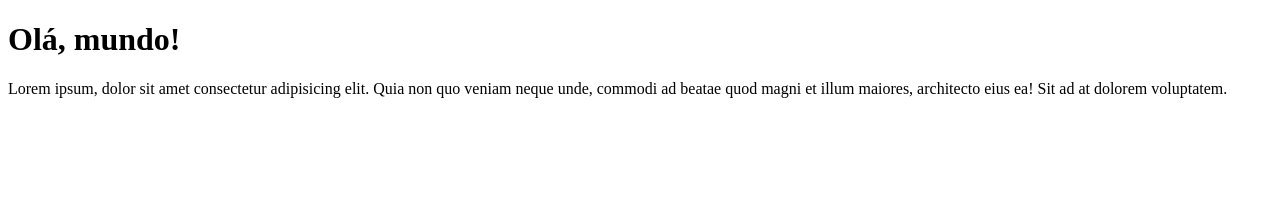
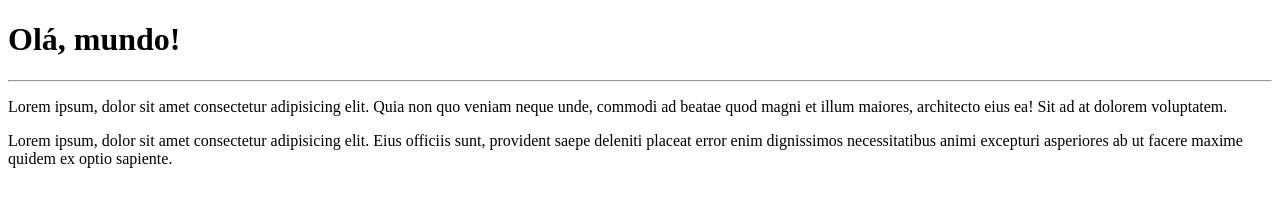
Before and after one commit to andressarodrigues2172dev/siteada-1, a plain HTML site: page site_olamundo/index.html in a window 1280 px wide. Drawn offline with Linux system fonts and the light colour scheme.

Commit message:
Adicionei um parágrafo

```diff
--- a/site_olamundo/index.html
+++ b/site_olamundo/index.html
@@ -5,8 +5,10 @@
     <meta name="viewport" content="width=device-width, initial-scale=1.0">
     <title>Meu primeiro site me repositório</title>
 </head>
-<body>
-    <h1>Olá, mundo!</h1>
-    <p>Lorem ipsum, dolor sit amet consectetur adipisicing elit. Quia non quo veniam neque unde, commodi ad beatae quod magni et illum maiores, architecto eius ea! Sit ad at dolorem voluptatem.</p>
-</body>
+    <body>
+        <h1>Olá, mundo!</h1>
+        <hr>
+            <p>Lorem ipsum, dolor sit amet consectetur adipisicing elit. Quia non quo veniam neque unde, commodi ad beatae quod magni et illum maiores, architecto eius ea! Sit ad at dolorem voluptatem.</p>
+            <p>Lorem ipsum, dolor sit amet consectetur adipisicing elit. Eius officiis sunt, provident saepe deleniti placeat error enim dignissimos necessitatibus animi excepturi asperiores ab ut facere maxime quidem ex optio sapiente.</p>
+    </body>
 </html>
```
